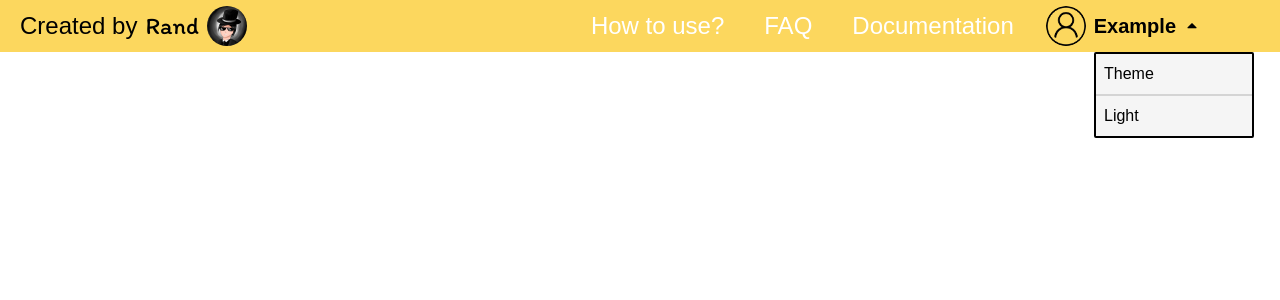
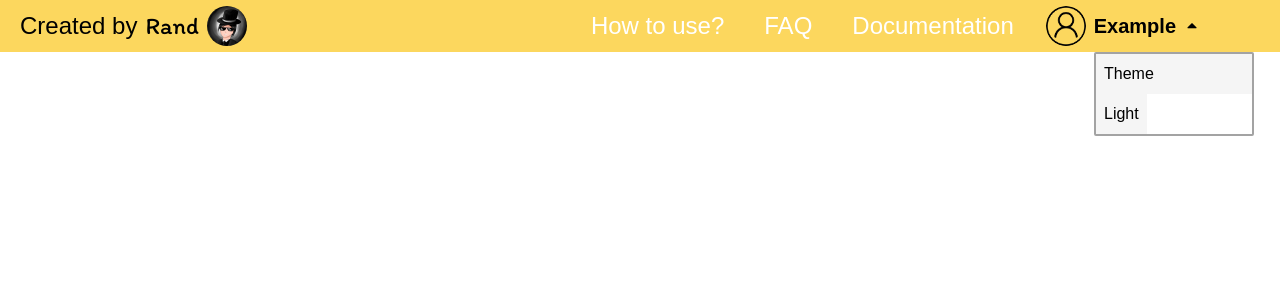
Before and after one commit to CodingWithRand/Rando, a React (Create React App) app: page / in a window 1280 px wide. Both pictures are taken after a click on the button 1192 px from the left and 26 px from the top of the page. Shown: the top 300 px of the page. Built offline with nearby package versions, Linux system fonts and the light colour scheme.

Commit message:
Dropdown (2)

```diff
--- a/src/App.css
+++ b/src/App.css
@@ -776,11 +776,10 @@ video {
   border-width: 2px;
   border-style: solid;
   --tw-border-opacity: 1;
-  border-color: rgb(0 0 0 / var(--tw-border-opacity));
+  border-color: rgb(163 163 163 / var(--tw-border-opacity));
 }
 
 .drop-down-choice {
-  border-bottom-width: 2px;
   border-style: solid;
   --tw-border-opacity: 1;
   border-color: rgb(212 212 212 / var(--tw-border-opacity));
@@ -792,10 +791,6 @@ video {
 .drop-down-choice:hover {
   --tw-bg-opacity: 1;
   background-color: rgb(229 229 229 / var(--tw-bg-opacity));
-}
-
-.drop-down-choice:last-child {
-  border-bottom-width: 0px;
 }
 
 .inline-block {
--- a/src/App.js
+++ b/src/App.js
@@ -34,13 +34,20 @@ const RegisterBundleButtons = () => {
   let registered = true;
   let userName = 'Example';
   const [dropdownState, setDropdownState] = useState({
-    dropdownVisibility: 'none',
+    dropdownVisibility: {
+      main: 'none',
+      sub_1: 'none'
+    },
     animationClass: 'neutral'
   });
   const dropdownBtn = async () => {
       setDropdownState(prevState => ({
         ...prevState,
-        dropdownVisibility: prevState.dropdownVisibility == 'none' ? 'inline-block' : 'none',
+        dropdownVisibility: {
+          ...prevState.dropdownVisibility,
+          main: prevState.dropdownVisibility.main == 'none' ? 'inline-block' : 'none',
+          sub_1: prevState.dropdownVisibility.sub_1 == 'none' ? 'inline-block' : 'none'
+        },
         animationClass: prevState.animationClass == 'neutral' ? 'animating-arrow' : 'arrow'
       }));
       await delay(100);
@@ -57,9 +64,9 @@ const RegisterBundleButtons = () => {
         <button onClick={dropdownBtn}>
           <img className={dropdownState.animationClass} src={retrieve_image("arrow-triangle-button.png")}></img>
         </button>
-        <div className='drop-down' style={{display: dropdownState.dropdownVisibility}}>
-          <div className='drop-down-choice choice-1'>Theme</div>
-          <div className='drop-down-choice sub-choice-1-1'>Light</div>
+        <div className='drop-down' style={{display: dropdownState.dropdownVisibility.main}}>
+          <div className='drop-down-choice choice-1' onClick={dropdownBtn}>Theme</div>
+          <div className='drop-down-choice sub-choice-1-1' style={{display: dropdownState.dropdownVisibility.sub_1}}>Light</div>
         </div>
       </div>
     );
--- a/src/Tailwind-App.css
+++ b/src/Tailwind-App.css
@@ -141,15 +141,11 @@ body{
   }
 
   .drop-down{
-    @apply absolute top-[3.25rem] min-w-[160px] right-[1.625rem] border-solid border-black border-2 rounded-sm;
+    @apply absolute top-[3.25rem] min-w-[160px] right-[1.625rem] border-solid border-neutral-400 border-2 rounded-sm;
   }
 
   .drop-down-choice{
-    @apply bg-neutral-100 hover:bg-neutral-200 p-2 border-b-2 border-solid border-neutral-300
-  }
-
-  .drop-down-choice:last-child{
-    @apply border-b-0
+    @apply bg-neutral-100 hover:bg-neutral-200 p-2 border-solid border-neutral-300
   }
 }
 
```
